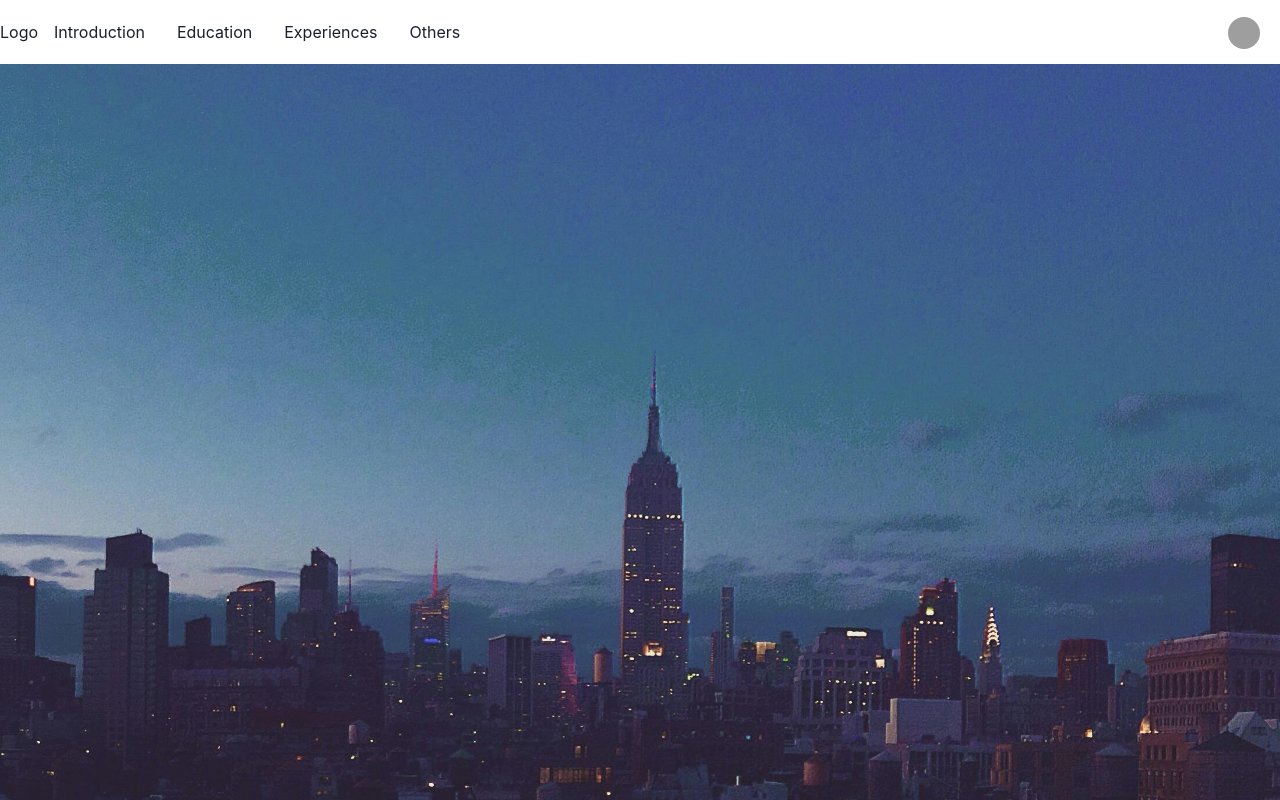
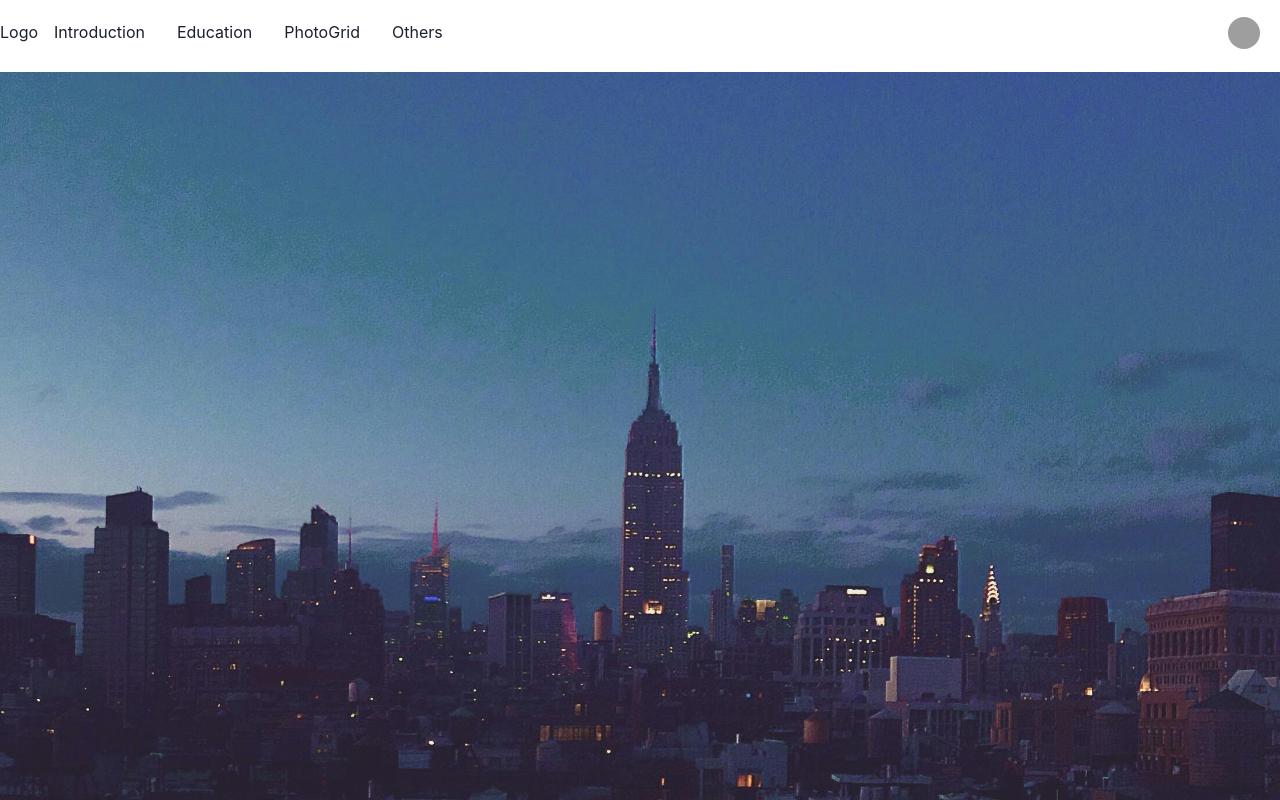
Before and after one commit to SongweiLai-1/resume, a React (Vite) app: page / in a window 1280 px wide. Shown: the top 800 px of the page. Built offline with nearby package versions, Linux system fonts and the light colour scheme; grey boxes are pictures that could not be loaded.

Commit message:
update navbar update scroller

```diff
--- a/package.json
+++ b/package.json
@@ -20,12 +20,14 @@
     "react": "^18.2.0",
     "react-dom": "^18.2.0",
     "react-icons": "^5.2.1",
+    "react-scroll": "^1.9.0",
     "react-use-measure": "^2.1.1"
   },
   "devDependencies": {
     "@types/lodash": "^4.17.4",
     "@types/react": "^18.0.27",
     "@types/react-dom": "^18.0.10",
+    "@types/react-scroll": "^1.8.10",
     "@vitejs/plugin-react": "^3.1.0",
     "typescript": "^4.9.3",
     "vite": "^4.1.0"
--- a/src/App.tsx
+++ b/src/App.tsx
@@ -1,16 +1,42 @@
-import React from 'react'
-import NavBar from './components/NavBar'
-import {Box, Grid, GridItem, Stack, useBreakpointValue,} from '@chakra-ui/react'
-import SendEmail from "./components/SendEmail";
-import PhotoGrid from "./components/photoGrid/PhotoGrid";
-import ShowIntro from "./components/Introduction/ShowIntro";
-import Background1 from "./assets/IntroBackGround.jpg";
-import Edu from "./components/EduBox"
-
+import React from 'react';
+import NavBar from './components/NavBar';
+import { Box, Grid, GridItem, Stack, useBreakpointValue } from '@chakra-ui/react';
+import SendEmail from './components/SendEmail';
+import PhotoGrid from './components/photoGrid/PhotoGrid';
+import ShowIntro from './components/Introduction/ShowIntro';
+import Background1 from './assets/IntroBackGround.jpg';
+import Edu from './components/EduBox';
+import { Element, scroller } from 'react-scroll';
 
 function App() {
+    const introHeight = useBreakpointValue({ base: '800px', sm: '1200px', md: '1100px', lg: '800px' });
 
-    const introHeight = useBreakpointValue({ base: '800px', sm: '1200px', md: '1100px', lg: '900px' });
+    const handleSectionClick = (section: string) => {
+        if (section === 'Education') {
+            // 获取窗口高度
+            const windowHeight = window.innerHeight;
+
+            // 设定目标组件的高度，你可以根据实际情况调整
+            const componentHeight = 600; // 假设组件高度为 100 像素
+
+            // 计算偏移量，使组件滚动到页面中间
+            const offset = (windowHeight - componentHeight) / 2;
+
+            scroller.scrollTo(section, {
+                duration: 800,
+                delay: 0,
+                smooth: 'easeInOutQuart',
+                offset: -offset  // 使用负值来调整偏移方向
+            });
+        } else {
+            // 对于其他部分（Introduction, Experience, Others），使用默认的滚动行为
+            scroller.scrollTo(section, {
+                duration: 800,
+                delay: 0,
+                smooth: 'easeInOutQuart'
+            });
+        }
+    };
 
     return (
         <>
@@ -18,17 +44,21 @@ function App() {
                 templateRows="auto 1fr"
                 templateColumns="1fr"
                 h="100vh"
-                templateAreas={
-                    `"nav nav"
-          "Int Int"
-          "Edu Edu"
-          "Exp Exp"
-          "Others Others"`}>
+                templateAreas={`
+          "nav"
+          "Int"
+          "Edu"
+          "Exp"
+          "Others"
+        `}
+            >
+                <Stack>
+                    <GridItem h="auto" width="100%" bg="black.300" area="nav">
+                        <Box id="NavBar">
+                            <NavBar onSectionClick={handleSectionClick} />
+                        </Box>
+                    </GridItem>
 
-                <GridItem  h="auto" width="100%" bg="black.300" area="nav">
-                    <NavBar/>
-                </GridItem>
-                <Stack>
                     <GridItem
                         w="auto"
                         h={introHeight}
@@ -36,37 +66,45 @@ function App() {
                         bgPosition="center"
                         bgRepeat="no-repeat"
                         bgSize="2000px"
-                        area="Int">
-                        <Box>
-                            <ShowIntro/>
+                        area="Int"
+                    >
+                        <Element name="Introduction">
+                            <Box id="Introduction">
+                                <ShowIntro />
                             </Box>
+                        </Element>
+                    </GridItem>
 
+                    <GridItem area="Edu" mt={10}>
+                        <Element name="Education">
+                            <Box id="Education" >
+                                <Edu />
+                            </Box>
+                        </Element>
                     </GridItem>
-                    <GridItem  area="Edu">
-                            <Edu/>
-                    </GridItem>
+
                     <GridItem p="100px" area="Exp">
-                        <Box display="flex" alignItems="center" justifyContent="center" >
+                        <Element name="Experience">
+                            <Box display="flex" alignItems="center" justifyContent="center">
                                 My Photo Grid
                             </Box>
+                            <Box id="PhotoGrid">
                                 <PhotoGrid />
+                            </Box>
+                        </Element>
                     </GridItem>
 
-                    <GridItem
-                        h="auto"
-                        w="100%"
-                        bg="#253849"
-                        area="Others">
-                        <Box display="flex" alignItems="center" justifyContent="center" >
+                    <GridItem h="auto" w="100%" bg="#253849" area="Others">
+                        <Element name="Others">
+                            <Box id="Others" display="flex" alignItems="center" justifyContent="center">
                                 <SendEmail />
                             </Box>
+                        </Element>
                     </GridItem>
                 </Stack>
             </Grid>
         </>
     );
-
 }
 
-
-export default App
+export default App;
--- a/src/components/Introduction/ShowIntro.tsx
+++ b/src/components/Introduction/ShowIntro.tsx
@@ -1,5 +1,5 @@
 import React from 'react';
-import { Box, Stack, Wrap, WrapItem, useBreakpointValue } from '@chakra-ui/react';
+import { Box, Stack, Wrap, WrapItem } from '@chakra-ui/react';
 import WelcomeTrail from './welcomeTrails/WelcomeTrail';
 import ExperienceBox from './experienceTrails/ExperienceBox';
 import IntroCardTail from './welcomeTrails/IntroCardTail';
@@ -19,16 +19,20 @@ export default function MyComponent() {
                     <Box ml={30}>
                         <TypeWriter text={introduction} timeStart={8000} fontSize="32px" color="white" />
                     </Box>
-
-                    <Wrap spacing="100px" justify="center" align="center">
+                        <Box mt={10}>
+                            <Wrap spacing={20} justify="center" align="center" >
                                     <WrapItem>
+                                        <Box>
                                             <IntroCardTail speed={11500} />
+                                        </Box>
                                     </WrapItem>
-                            <WrapItem mt={{base: 500, sm: 500,   md: 500, lg: 100}}>
+                                    <WrapItem >
+                                        <Box w="600px">
                                             <ExperienceBox speed={12000} />
+                                        </Box>
                                     </WrapItem>
                             </Wrap>
-
+                        </Box>
                     <Box>
                         <WelcomeTrail />
                     </Box>
--- a/src/components/Introduction/experienceTrails/ExperienceBox.tsx
+++ b/src/components/Introduction/experienceTrails/ExperienceBox.tsx
@@ -1,6 +1,7 @@
 import {useEffect, useState} from "react";
 import {animated, useTrail} from "@react-spring/web";
 import JobExperienceBox from "../JobExperienceBox";
+import { Box } from '@chakra-ui/react';
 
 interface Props {
     speed: number;
@@ -24,11 +25,14 @@ const ExperienceBox = ({speed} : Props) => {
 
     return (
         <div>
-            {trails.map((props, index) => (
-                <animated.div key={index} style={props}>
-                    <JobExperienceBox/>
-                </animated.div>
-            ))}
+            <Box h="100%" w="100%">
+                    {trails.map((props, index) => (
+                            <animated.div key={index} style={props}>
+                                    <JobExperienceBox/>
+                            </animated.div>
+                    ))}
+            </Box>
+
         </div>
     );
 };
--- a/src/components/NavBar.tsx
+++ b/src/components/NavBar.tsx
@@ -1,4 +1,4 @@
-import { ReactNode } from 'react';
+import React, { ReactNode } from 'react';
 import {
     Box,
     Flex,
@@ -15,13 +15,21 @@ import {
     useDisclosure,
     useColorModeValue,
     Stack,
-    Spacer
 } from '@chakra-ui/react';
-import { HamburgerIcon ,CloseIcon } from '@chakra-ui/icons'
+import { HamburgerIcon, CloseIcon } from '@chakra-ui/icons';
 
-const Links = ['Introduction', 'Education', 'Experiences','Others'];
+const Links = ['Introduction', 'Education', 'PhotoGrid', 'Others'];
 
-const NavLink = ({ children }: { children: ReactNode }) => (
+interface NavLinkProps {
+    children: ReactNode;
+    onClick: () => void;
+}
+
+interface NavBarProps {
+    onSectionClick: (section: string) => void;
+}
+
+const NavLink = ({ children, onClick }: NavLinkProps) => (
     <Link
         px={2}
         py={1}
@@ -30,19 +38,24 @@ const NavLink = ({ children }: { children: ReactNode }) => (
             textDecoration: 'none',
             bg: useColorModeValue('gray.200', 'gray.700'),
         }}
-        href={'#'}>
+        href={'#'}
+        onClick={onClick}
+    >
         {children}
     </Link>
 );
 
-const NavBar = () => {
+const NavBar: React.FC<NavBarProps> = ({ onSectionClick }) => {
+    const { isOpen, onOpen, onClose } = useDisclosure();
 
-    const { isOpen, onOpen, onClose } = useDisclosure();
+    const handleNavClick = (section: string) => {
+        onSectionClick(section);
+        onClose(); // Close the mobile menu when a link is clicked
+    };
 
     return (
         <>
             <Box>
-
                 <Flex h={16} alignItems={'center'} justifyContent={'space-between'}>
                     <HStack>
                         <IconButton
@@ -56,20 +69,24 @@ const NavBar = () => {
                         <HStack
                             as={'nav'}
                             spacing={4}
-                    display={{ base: 'none', md: 'flex' }}>
+                            display={{ base: 'none', md: 'flex' }}
+                        >
                             {Links.map((link) => (
-                        <NavLink key={link}>{link}</NavLink>
+                                <NavLink key={link} onClick={() => handleNavClick(link)}>
+                                    {link}
+                                </NavLink>
                             ))}
                         </HStack>
                     </HStack>
                     <Box m={5}>
-        <Menu  arrowPadding={5}>
+                        <Menu arrowPadding={5}>
                             <MenuButton
                                 as={Button}
                                 rounded={'full'}
                                 variant={'link'}
                                 cursor={'pointer'}
-                minW={0}>
+                                minW={0}
+                            >
                                 <Avatar
                                     size={'sm'}
                                     src={
@@ -85,23 +102,21 @@ const NavBar = () => {
                             </MenuList>
                         </Menu>
                     </Box>
-
                 </Flex>
                 {isOpen ? (
                     <Box pb={4} display={{ md: 'none' }}>
                         <Stack as={'nav'} spacing={4}>
                             {Links.map((link) => (
-                            <NavLink key={link}>{link}</NavLink>
+                                <NavLink key={link} onClick={() => handleNavClick(link)}>
+                                    {link}
+                                </NavLink>
                             ))}
                         </Stack>
                     </Box>
                 ) : null}
             </Box>
-
         </>
-    )
-
-}
-
+    );
+};
 
 export default NavBar;
--- a/src/components/containers/EmailSendedBox.tsx
+++ b/src/components/containers/EmailSendedBox.tsx
@@ -18,7 +18,7 @@ const EmailSendedBox  = () => {
             w="600px"
             display="flex"
             flexDirection="column"
-            alignItems="center"
+            alignItems="cener"
             justifyContent="center"
             overflow="auto"
             bg={useColorModeValue('white', 'gray.800')}
--- a/src/components/photoGrid/PhotoGrid.tsx
+++ b/src/components/photoGrid/PhotoGrid.tsx
@@ -55,6 +55,7 @@ function Masonry() {
 
     // 渲染网格
     return (
+
         <div ref={ref} className={styles.list} style={{ height: Math.max(...heights) }}>
             {transitions((style, item) => (
                 <a.div key={item.css} style={style}>
@@ -64,6 +65,8 @@ function Masonry() {
                         style={{ backgroundImage: `url(${item.css}?auto=compress&dpr=2&h=500&w=500)` }}
                     />
                 </a.div>
+
+
             ))}
         </div>
     );
```
Also changed, not shown: 1 other file (tests, documents, lock files or other folders). Lines whose indentation alone changed are shown as unchanged.
